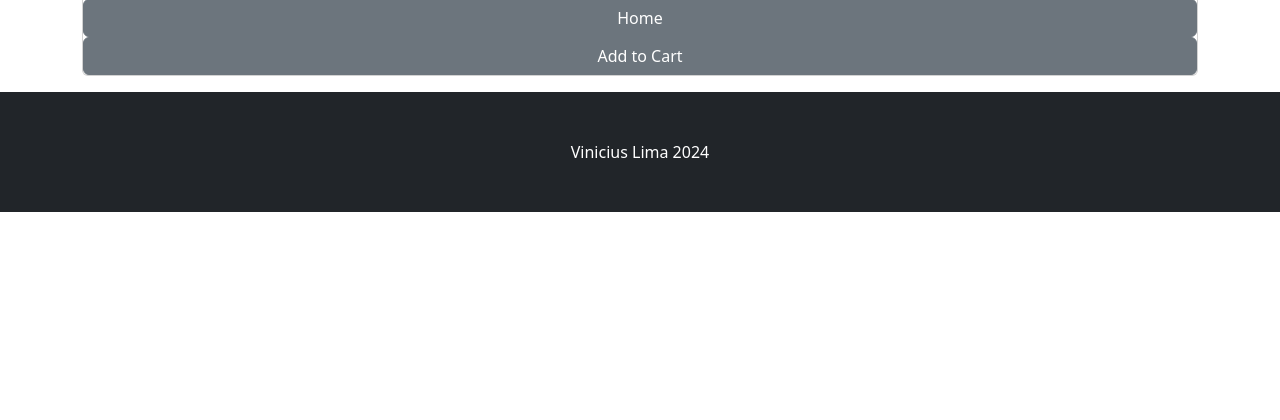
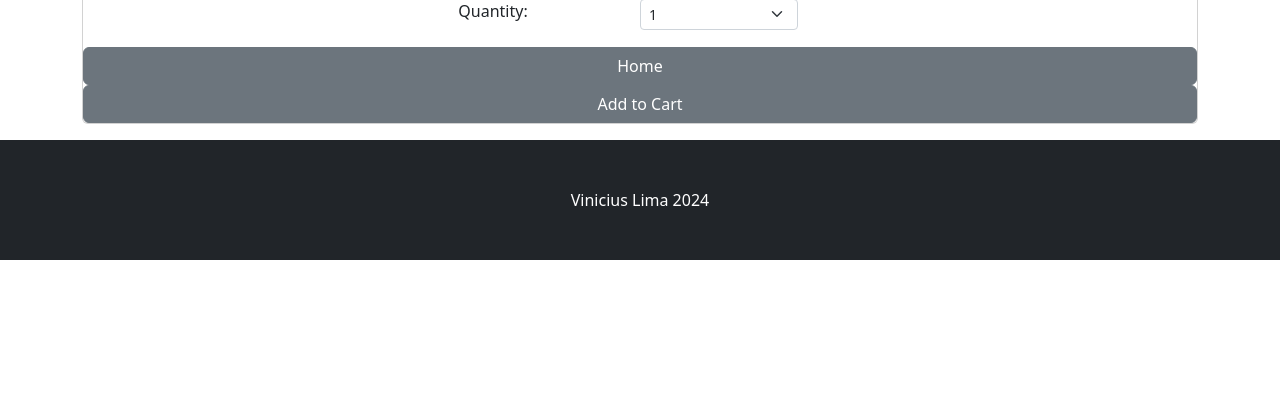
Before and after one commit to vlcp197/django-ecommerce, a Django app: page /product/1 in a window 1280 px wide. Shown: the part 268-688 px from the top of the page. Run offline with Django 5.2, Linux system fonts and the light colour scheme; tables that the repository leaves empty hold one stand-in row (values such as "Sample post"); some libraries are stand-ins or nearby versions.

Commit message:
Add select options to product page

```diff
--- a/store/templates/product.html
+++ b/store/templates/product.html
@@ -42,7 +42,20 @@
                 R${{product.price}}
             </center>
             {% endif %}
-            <br>
+            <br><br>
+            <div class="row justify-content-center">
+                <div class="col-md-2"> Quantity: </div>
+                <div class="col-md-2">
+                    <select class="form-select form-select-sm" id="qty-cart">
+                        <option value="1">1</option>
+                        <option value="2">2</option>
+                        <option value="3">3</option>
+                        <option value="4">4</option>
+                        <option value="5">5</option>
+                    </select>
+                </div>
+            </div>
+            <br><br>
             <a href="{% url 'home' %}" class="btn btn-secondary">Home</a>
             <button type="button" class="btn btn-secondary" value="{{ product.id }}" id="add-cart">Add to Cart</button>
         </div>
@@ -57,11 +70,13 @@
             url: '{% url "cart_add" %}',
             data: {
                 product_id: $('#add-cart').val(),
+                product_qty: $('#qty-cart option:selected').text(),
                 csrfmiddlewaretoken:'{{ csrf_token }}',
                 action: "post"
             },
             success: function(json){
                 console.log(json)
+                document.getElementById('cart_quantity').textContent = json.qty
             },
             error: function(xhr, errmsg, err){
             }
```
